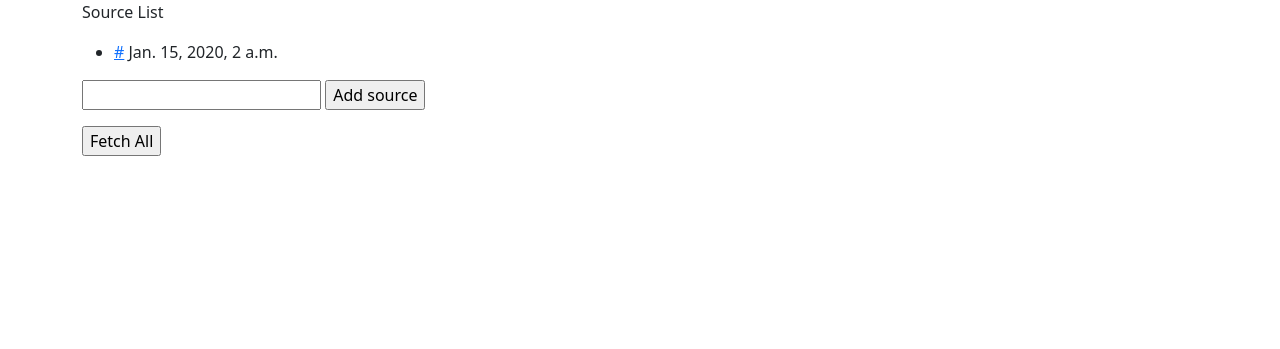
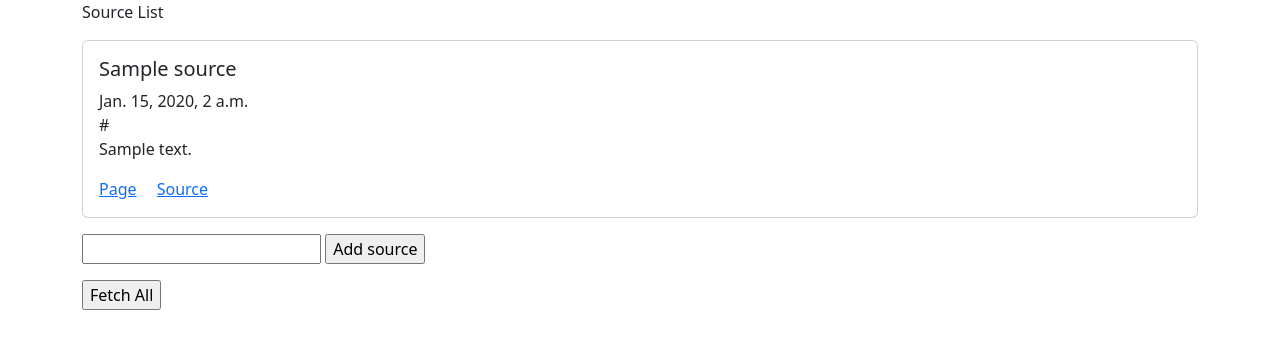
Before and after one commit to carmoskus/web_stuff, a Django app: page /app/ in a window 1280 px wide. Shown: the part 41-390 px from the top of the page. Run offline with Django 5.2, Linux system fonts and the light colour scheme; tables that the repository leaves empty hold one stand-in row (values such as "Sample post"); some libraries are stand-ins or nearby versions.

Commit message:
Added description to source model

```diff
--- a/django_rss/rss_app/models.py
+++ b/django_rss/rss_app/models.py
@@ -5,6 +5,7 @@ class Source(models.Model):
     url = models.URLField(max_length=200, unique=True)
     last_fetched = models.DateTimeField(null=True)
     title = models.TextField(max_length=200, default="")
+    description = models.TextField(max_length=999, default="")
 
     def __str__(self):
         return self.url
--- a/django_rss/rss_app/templates/rss_app/base.html
+++ b/django_rss/rss_app/templates/rss_app/base.html
@@ -25,7 +25,7 @@
 </header>
 
 <div id="content" class="container">
-    {% block content %}{% endblock %}
+  <main>{% block content %}{% endblock %}</main>
 </div>
 
 <script src="{% static 'rss_app/bootstrap.bundle.min.js' %}"></script>
--- a/django_rss/rss_app/templates/rss_app/index.html
+++ b/django_rss/rss_app/templates/rss_app/index.html
@@ -3,12 +3,23 @@
 {% block content %}
 
 {% if source_list %}
-  <p>Source List</p>
-  <ul>
-  {% for source in source_list %}
-    <li><a href="{% url 'source' source.id %}">{{ source.url }}</a> {{source.last_fetched}}</li>
-  {% endfor %}
-  </ul>
+<p>Source List</p>
+
+{% for source in source_list %}
+<div class="card">
+  <div class="card-body">
+    <h5 class="card-title">{{ source.title }}</h5>
+    <p class="card-text">
+      {{ source.last_fetched }} <br/>
+      {{ source.url }}<br/>
+      {{ source.description }}
+    </p>
+    <a href="{% url 'source' source.id %}" class="card-link">Page</a>
+    <a href="{{ source.url }}" class="card-link">Source</a>
+  </div>
+</div>
+{% endfor %}
+
 {% else %}
   <p>No sources are available.</p>
 {% endif %}
--- a/django_rss/rss_app/templates/rss_app/source.html
+++ b/django_rss/rss_app/templates/rss_app/source.html
@@ -26,7 +26,7 @@
 {% endautoescape %}</p>
 {% else %}
 
-  <div class="accordion-item">
+  <div class="accordion-item rss-item">
     <h2 class="accordion-header">
       <button class="accordion-button" type="button" data-bs-toggle="collapse" data-bs-target="#collapse{{ forloop.counter0 }}" aria-expanded="true" aria-controls="collapse{{ forloop.counter0 }}">
         {{ item.guid }}
--- a/django_rss/rss_app/views.py
+++ b/django_rss/rss_app/views.py
@@ -36,6 +36,8 @@ def fetch_source(request, source):
 
     if feed.feed.get('title', "") != "":
         source.title = feed.feed.title
+    if feed.feed.get('subtitle', "") != "":
+        source.description = feed.feed.subtitle
 
     for entry in feed.entries:
         content = entry.summary
```
Also changed, not shown: django_rss/rss_app/migrations/0007_source_description.py (added).
